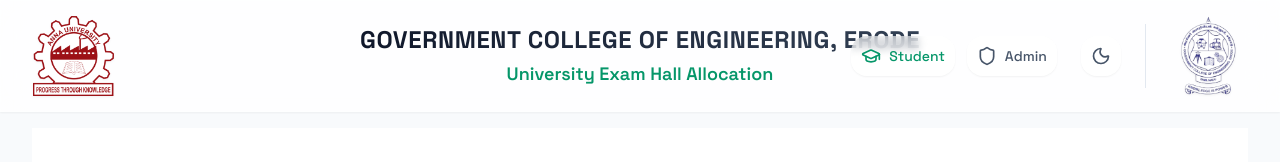
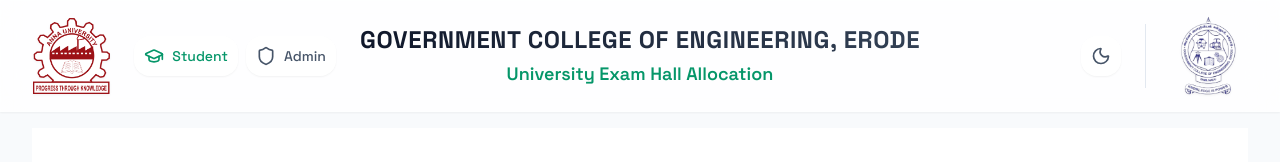
Before and after one commit to SudarsanamR/Hall-Allocation, a React (Vite) app in the folder frontend/: page / in a window 1280 px wide. Shown: the top 162 px of the page. Built offline with nearby package versions, Linux system fonts and the light colour scheme; no server answers.

Commit message:
v4.0.1 Release: Header layout fixes

```diff
--- a/frontend/src/components/layout/TopBar.tsx
+++ b/frontend/src/components/layout/TopBar.tsx
@@ -45,9 +45,9 @@ const TopBar = () => {
     };
 
     return (
-        <div className="fixed top-0 left-0 right-0 h-16 md:h-28 glass dark:glass-dark flex flex-row items-center justify-between px-4 md:px-8 z-40 transition-all duration-300 shadow-sm border-b border-white/20 dark:border-gray-800">
+        <div className="fixed top-0 left-0 right-0 h-16 md:h-28 glass dark:glass-dark grid grid-cols-[1fr_auto_1fr] items-center px-4 md:px-8 z-40 transition-all duration-300 shadow-sm border-b border-white/20 dark:border-gray-800">
             {/* Left: Anna Univ Logo & Mobile Menu */}
-            <div className="flex-shrink-0 flex items-center gap-2 md:gap-4 justify-start">
+            <div className="flex-shrink-0 flex items-center gap-2 md:gap-4 justify-self-start">
                 <a href="https://www.annauniv.edu" target="_blank" rel="noopener noreferrer">
                     <img
                         src={annaUnivLogo}
@@ -55,6 +55,27 @@ const TopBar = () => {
                         className="h-12 md:h-20 w-auto object-contain drop-shadow-sm hover:scale-105 transition-transform cursor-pointer"
                     />
                 </a>
+
+                {/* Desktop Nav Items - Moved to Left */}
+                <div className="hidden md:flex items-center gap-2 ml-2">
+                    <button
+                        onClick={() => navigate('/')}
+                        className={`p-2.5 rounded-xl hover:bg-gray-100 dark:hover:bg-gray-800 text-gray-600 dark:text-gray-300 transition-colors bg-white/50 dark:bg-black/20 backdrop-blur-sm shadow-sm flex items-center gap-2 ${location.pathname === '/' ? 'bg-primary-100 dark:bg-primary-900/30 text-primary-600 dark:text-primary-400' : ''}`}
+                        title="Student Dashboard"
+                    >
+                        <GraduationCap size={20} />
+                        <span className="hidden xl:inline text-sm font-medium">Student</span>
+                    </button>
+
+                    <button
+                        onClick={() => navigate('/admin')}
+                        className={`p-2.5 rounded-xl hover:bg-gray-100 dark:hover:bg-gray-800 text-gray-600 dark:text-gray-300 transition-colors bg-white/50 dark:bg-black/20 backdrop-blur-sm shadow-sm flex items-center gap-2 ${location.pathname.startsWith('/admin') ? 'bg-primary-100 dark:bg-primary-900/30 text-primary-600 dark:text-primary-400' : ''}`}
+                        title="Admin Dashboard"
+                    >
+                        <Shield size={20} />
+                        <span className="hidden xl:inline text-sm font-medium">Admin</span>
+                    </button>
+                </div>
 
                 {/* Mobile Menu Button - Moved Here */}
                 <div className="md:hidden flex items-center">
@@ -69,7 +90,7 @@ const TopBar = () => {
 
             {/* Center: Title */}
             <div
-                className="hidden lg:flex flex-col items-center text-center absolute left-1/2 -translate-x-1/2 cursor-pointer group"
+                className="hidden lg:flex flex-col items-center text-center cursor-pointer group justify-self-center mx-4"
                 onClick={() => navigate('/')}
             >
                 <h1 className="text-xl md:text-2xl font-bold bg-clip-text text-transparent bg-gradient-to-r from-gray-900 to-gray-700 dark:from-white dark:to-gray-300 uppercase tracking-wide leading-tight px-2 group-hover:scale-[1.02] transition-transform">
@@ -90,28 +111,10 @@ const TopBar = () => {
             </div>
 
             {/* Right: GCEE Logo + Controls */}
-            <div className="flex items-center gap-2 md:gap-6 ml-auto">
+            <div className="flex items-center gap-2 md:gap-6 justify-self-end">
 
-                {/* Desktop Nav Items */}
+                {/* Logout Button - Kept on Right */}
                 <div className="hidden md:flex items-center gap-3">
-                    <button
-                        onClick={() => navigate('/')}
-                        className={`p-2.5 rounded-xl hover:bg-gray-100 dark:hover:bg-gray-800 text-gray-600 dark:text-gray-300 transition-colors bg-white/50 dark:bg-black/20 backdrop-blur-sm shadow-sm flex items-center gap-2 ${location.pathname === '/' ? 'bg-primary-100 dark:bg-primary-900/30 text-primary-600 dark:text-primary-400' : ''}`}
-                        title="Student Dashboard"
-                    >
-                        <GraduationCap size={20} />
-                        <span className="hidden lg:inline text-sm font-medium">Student</span>
-                    </button>
-
-                    <button
-                        onClick={() => navigate('/admin')}
-                        className={`p-2.5 rounded-xl hover:bg-gray-100 dark:hover:bg-gray-800 text-gray-600 dark:text-gray-300 transition-colors bg-white/50 dark:bg-black/20 backdrop-blur-sm shadow-sm flex items-center gap-2 ${location.pathname.startsWith('/admin') ? 'bg-primary-100 dark:bg-primary-900/30 text-primary-600 dark:text-primary-400' : ''}`}
-                        title="Admin Dashboard"
-                    >
-                        <Shield size={20} />
-                        <span className="hidden lg:inline text-sm font-medium">Admin</span>
-                    </button>
-
                     {isAuthenticated && (
                         <button
                             onClick={handleLogout}
@@ -119,7 +122,7 @@ const TopBar = () => {
                             title="Sign Out"
                         >
                             <LogOut size={20} />
-                            <span className="hidden lg:inline text-sm font-medium">Logout</span>
+                            <span className="hidden xl:inline text-sm font-medium">Logout</span>
                         </button>
                     )}
                 </div>
```
